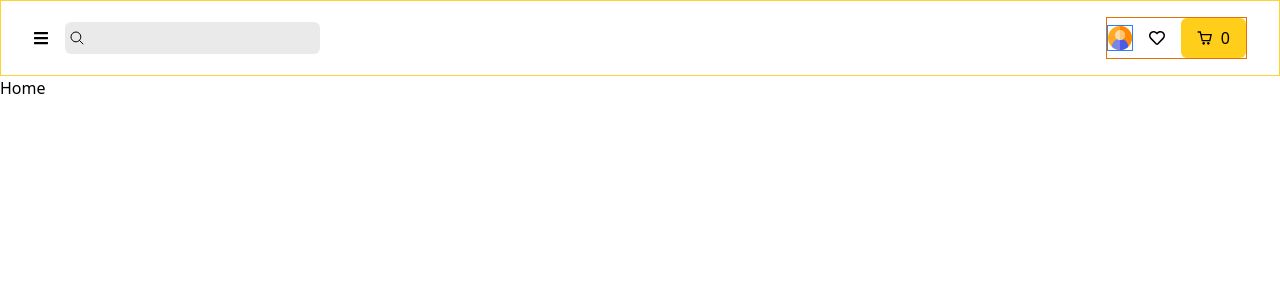
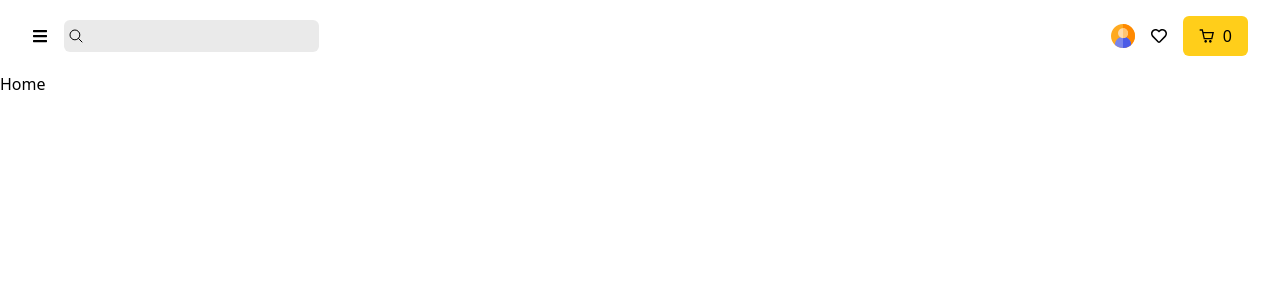
Before and after one commit to Amadoubenthe/book-mern-app, a React (Vite) app in the folder frontend/: page / in a window 1280 px wide. Shown: the top 300 px of the page. Built offline with nearby package versions, Linux system fonts and the light colour scheme.

Commit message:
remove border

```diff
--- a/frontend/src/App.tsx
+++ b/frontend/src/App.tsx
@@ -1,5 +1,5 @@
 import { Route, Routes } from "react-router";
-import Home from "./components/home/Home";
+import Home from "./pages/home/Home";
 import About from "./components/about/About";
 import Navbar from "./components/navbar/Navbar";
 
--- a/frontend/src/components/navbar/Navbar.tsx
+++ b/frontend/src/components/navbar/Navbar.tsx
@@ -28,7 +28,7 @@ export default function Navbar() {
   };
 
   return (
-    <header className="max-w-screen px-8 py-4 mx-auto border border-amber-300">
+    <header className="max-w-screen px-8 py-4 mx-auto">
       <nav className="flex justify-between items-center">
         <div className="flex items-center gap-4">
           <Link to="/">
@@ -44,8 +44,8 @@ export default function Navbar() {
             />
           </div>
         </div>
-        <div className="realative border border-amber-600 flex items-center gap-4">
-          <div className="flex  border border-blue-500">
+        <div className="realative flex items-center gap-4">
+          <div className="flex">
             {currentUser ? (
               <>
                 <button onClick={handleDropdown} className="cursor-pointer">
```
Also changed, not shown: frontend/src/pages/home/Home.tsx (renamed from frontend/src/components/home/Home.tsx).
